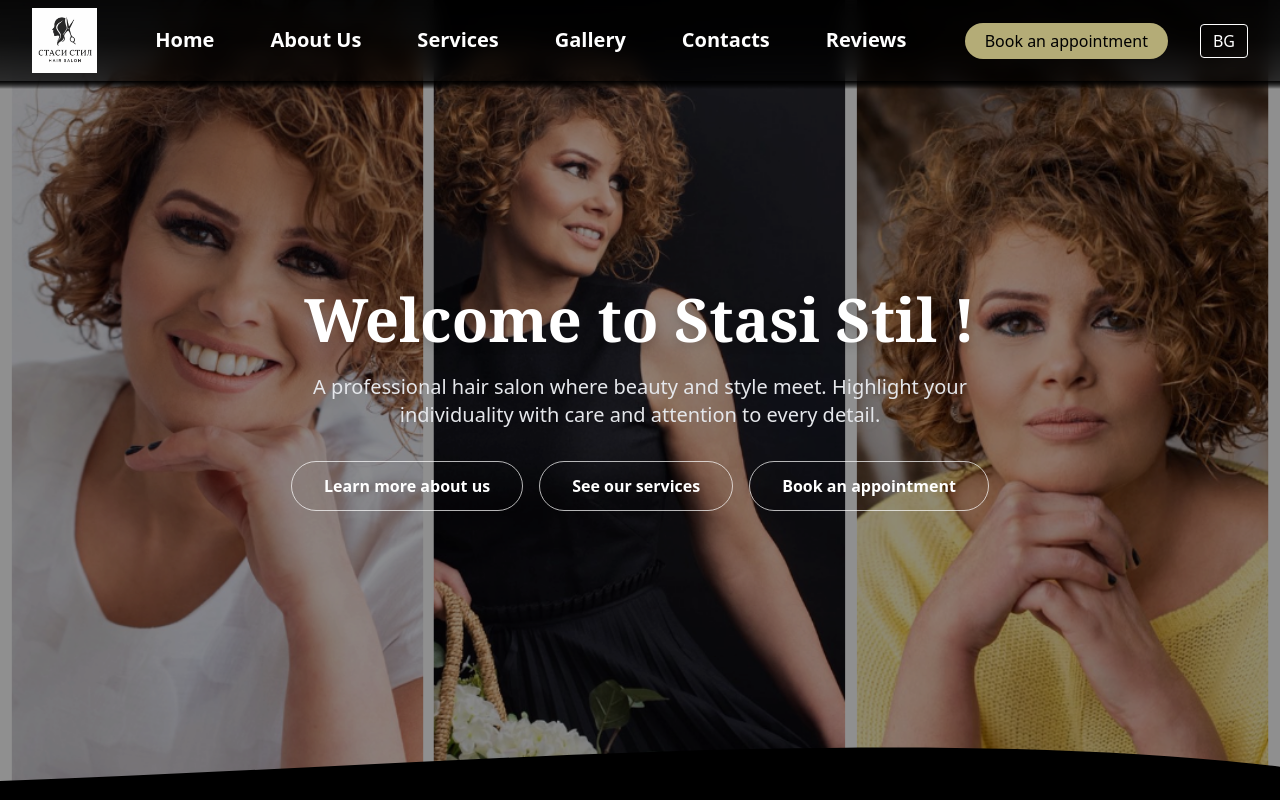
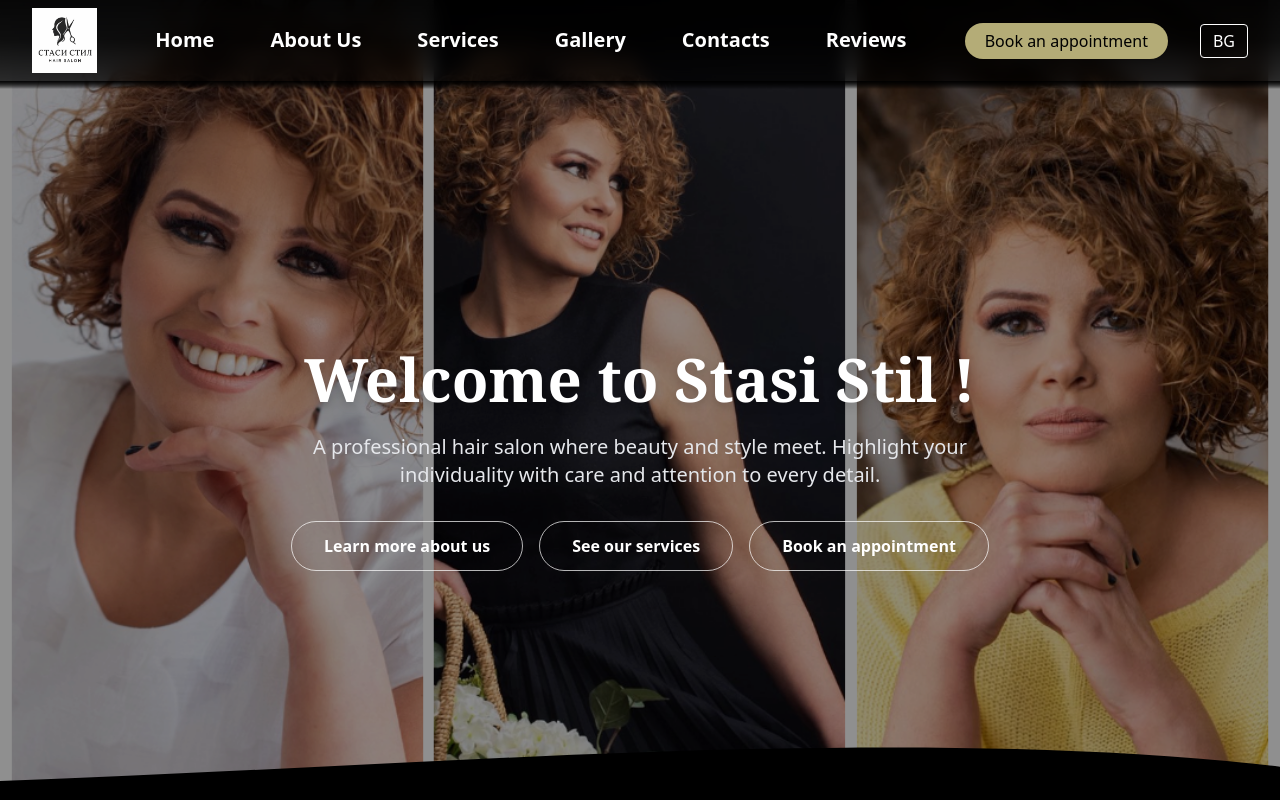
Before and after one commit to hope17ha/stasi-stil-react-nextjs-app, a Next.js app in the folder stasi-stil/: page /en in a window 1280 px wide. Shown: the top 800 px of the page. Built offline with nearby package versions, Linux system fonts and the light colour scheme.

Commit message:
update: en version padding too

```diff
--- a/stasi-stil/app/en/page.jsx
+++ b/stasi-stil/app/en/page.jsx
@@ -24,7 +24,7 @@ export default function Home() {
             <div className="absolute inset-0 bg-black/25"></div>
 
             {/* Hero секция */}
-            <section className="relative z-10 flex flex-col items-center justify-center text-center min-h-screen px-6">
+            <section className="relative z-10 flex flex-col items-center justify-center text-center min-h-screen px-6 pt-30">
                 <h1 className="text-5xl md:text-6xl font-serif font-bold mb-6 drop-shadow-lg animate-fade-in">
                 <span className="text-accent">Welcome to</span>
                 {" "}
```
